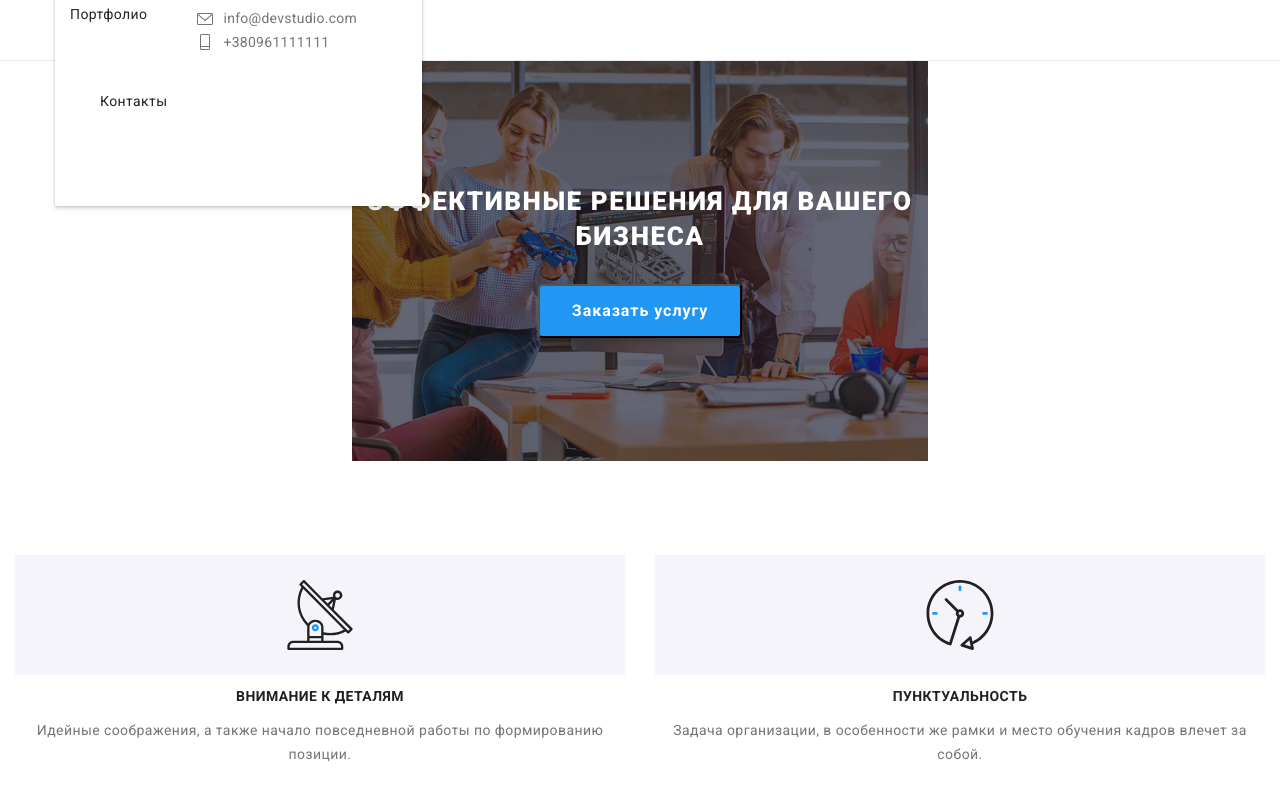
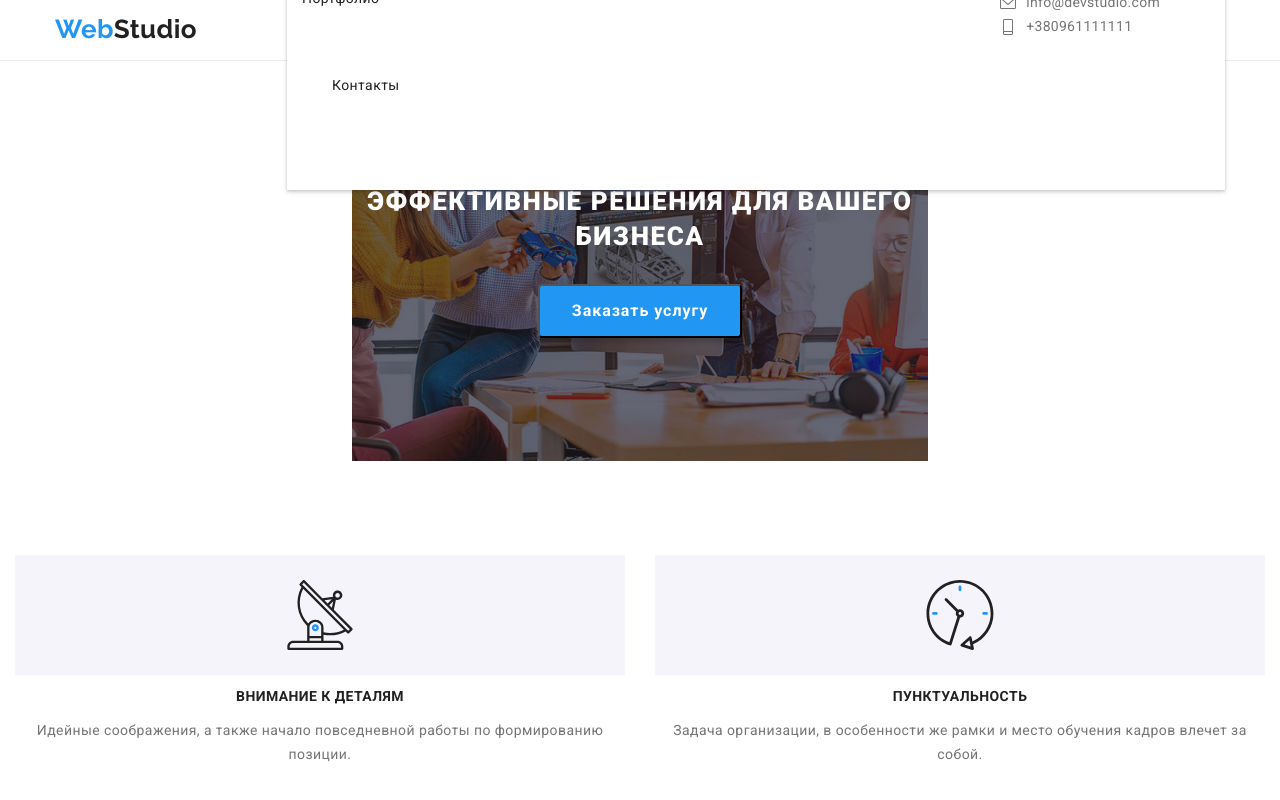
Before and after one commit to Di-ua/goit-markup-hw-08, a plain HTML site: page index.html in a window 1280 px wide. Shown: the top 800 px of the page. Drawn offline with nearby package versions, Linux system fonts and the light colour scheme.

Commit message:
навигейшен флекс и позиционирование кнопки меню

```diff
--- a/sass/components/_container.scss
+++ b/sass/components/_container.scss
@@ -19,6 +19,8 @@
 
   @include for-size(tablet) {
     width: 768px;
+    padding-top: 10px;
+    padding-bottom: 10px;
   }
 
   @include for-size(desktop) {
--- a/sass/components/_menu.scss
+++ b/sass/components/_menu.scss
@@ -4,6 +4,7 @@
   margin: 0;
   padding: 0;
   border: none;
+  // margin-left: 284px;
   background-color: transparent;
 
   @media screen and (min-width: 768px) {
--- a/sass/layouts/_navigation.scss
+++ b/sass/layouts/_navigation.scss
@@ -1,6 +1,7 @@
 .navigation {
-  // display: flex;
+  display: flex;
+  width: 100%;
   align-items: center;
-
+  justify-content: space-between;
   margin-right: auto;
 }
--- a/sass/layouts/_page-headers.scss
+++ b/sass/layouts/_page-headers.scss
@@ -12,7 +12,10 @@
   min-height: 60px; */
   position: relative;
   background-color: $primary-background-color;
-  border-bottom: 1px solid #ececec;
+
+  @media screen and (min-width: 767px) {
+    border-bottom: 1px solid #ececec;
+  }
 }
 
 .nav-item:not(:last-child) {
```
Also changed, not shown: css/main.css, css/main.min.css, 2 other files.
